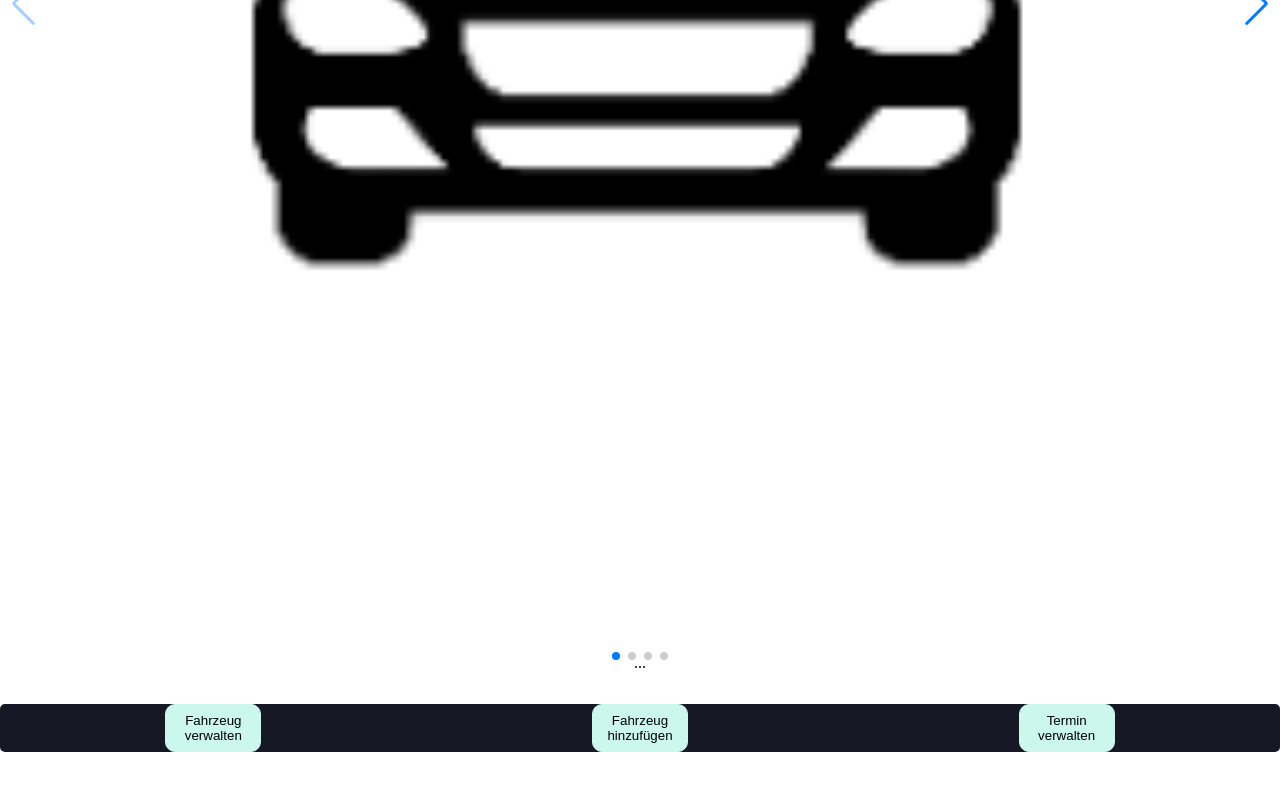
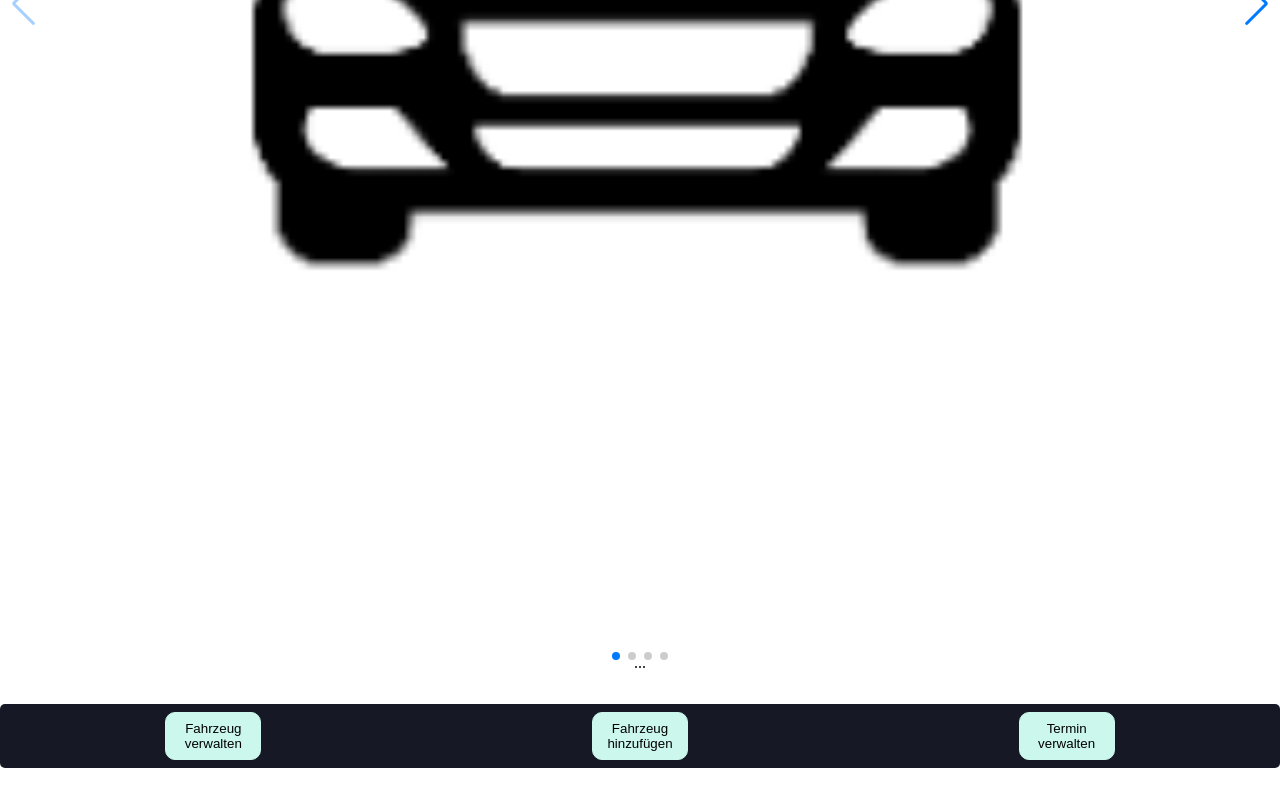
Before and after one commit to xSm1Le/projectcars, a React app: page / in a window 1280 px wide. Shown: the part 809-1609 px from the top of the page. Built offline with nearby package versions, Linux system fonts and the light colour scheme; the HTML template or start-up script is replaced by a standard one.

Commit message:
kurz vor push

```diff
--- a/src/components/Pages/landingpage.css
+++ b/src/components/Pages/landingpage.css
@@ -7,6 +7,8 @@
 .LPButtons {
     display: flex;
     justify-content: space-around;
+    align-items: center;
+    height: 4rem;
     background-color: #161925;
     border-radius: 5px;
 }
--- a/src/components/comps/swiper.jsx
+++ b/src/components/comps/swiper.jsx
@@ -21,7 +21,7 @@ export const SlideShow =  () => {
         className="mySwiper"
       >
         <SwiperSlide>
-            <div className='slideDiv'>
+            <div className='slideDiv' >
                 <h3>BSP VW Passat</h3>
                 <img src="../pwa-maskable-192x192.png" alt="auto" />
             </div>
--- a/src/components/global/router.jsx
+++ b/src/components/global/router.jsx
@@ -5,6 +5,7 @@ import App from "../../App.jsx";
 import { Landingpage } from "../Pages/landingpage";
 import { Login } from "../Pages/login.jsx";
 import { Kalender } from "../Pages/kalender.jsx";
+import { Termine } from "../Pages/termine.jsx";
 
 
 
@@ -25,6 +26,10 @@ export const router = createBrowserRouter([
                 path: "kalender",
                 element: <Kalender />
             },
+            {
+                path: "termine",
+                element: <Termine />
+            },
         ],
     },
 ]);
```
